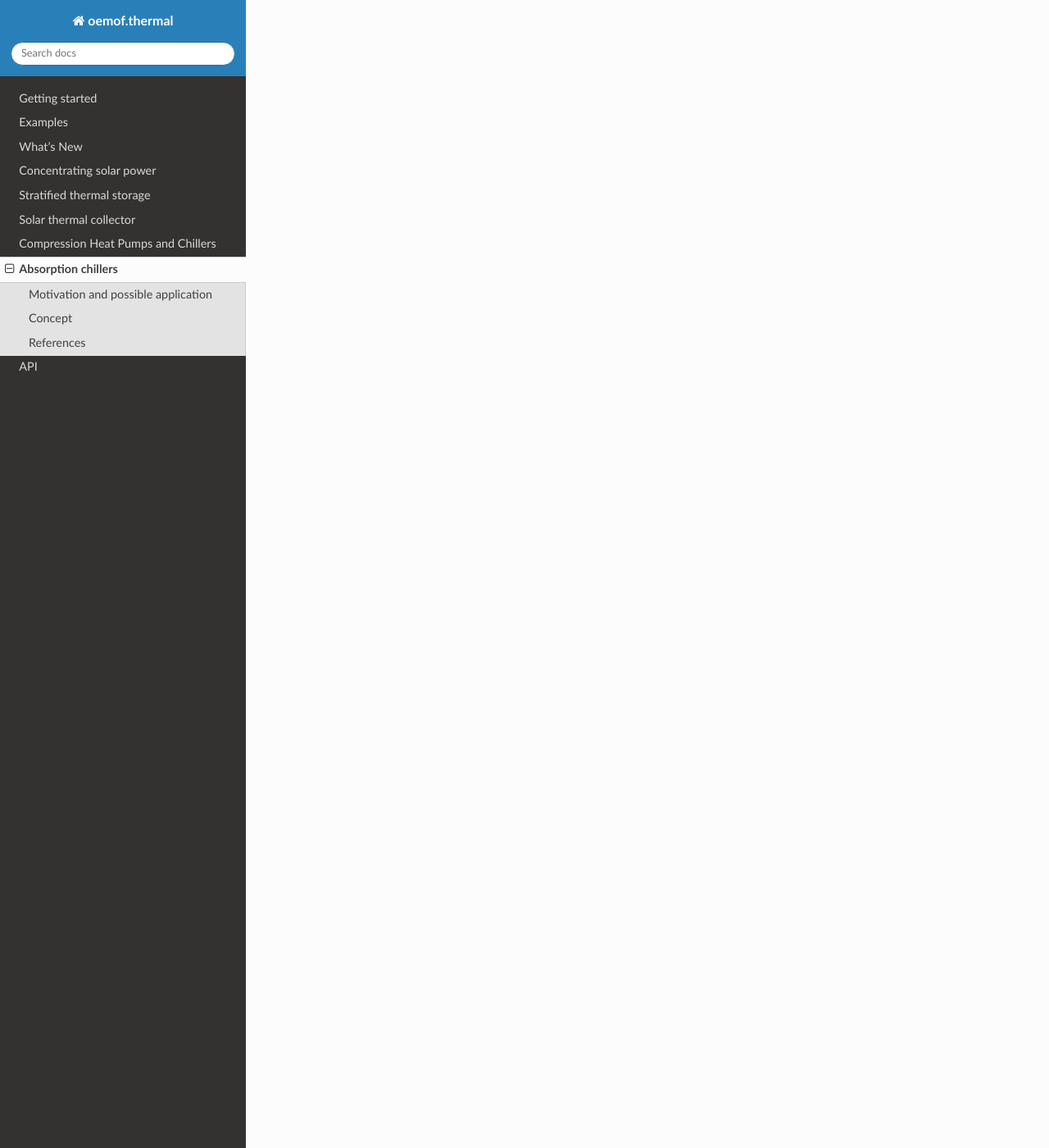
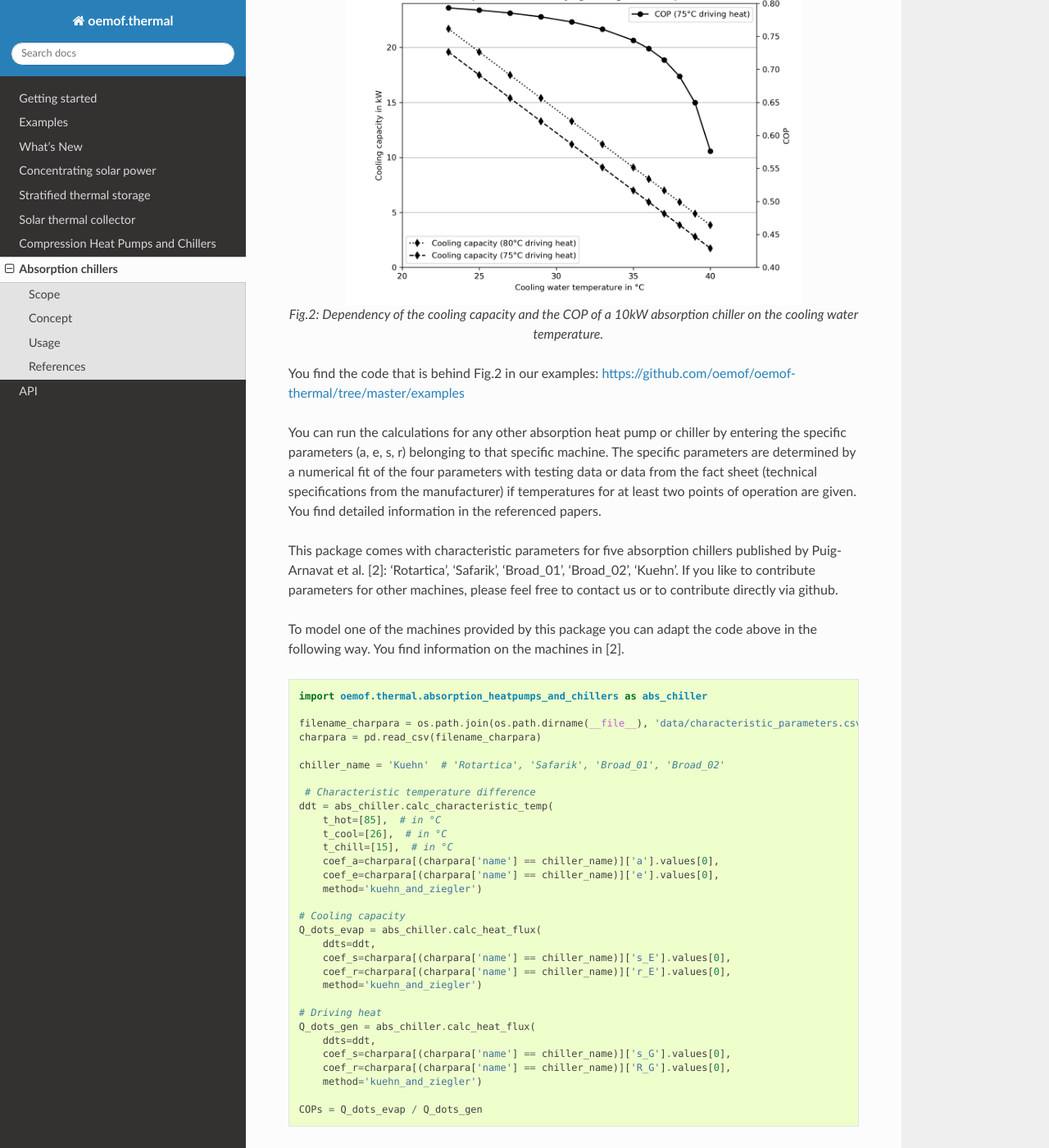
Before and after one commit to oemof/oemof-thermal, a Sphinx documentation site: the page built from docs/absorption_chillers.rst, in a window 1280 px wide and 1400 px high, scrolled down 2853 px. Shown: the whole window at 82% size. Built offline with Sphinx 7.4.7 and the Read the Docs theme 2.0.0, drawn with Linux system fonts in a browser that asks for light colours; formulas are drawn with MathJax 3; pages that are not in the unit, such as notebooks, are missing from menus; some of the changed text lies outside the part shown.

Commit message:
Update and improve docu

```diff
--- a/docs/absorption_chillers.rst
+++ b/docs/absorption_chillers.rst
@@ -8,16 +8,11 @@
 Calculations for absorption chillers based on the characteristic equation method.
 
 
-Motivation and possible application
-___________________________________
+Scope
+_____
 
 This module was developed to provide cooling capacity and COP calculations
 based on temperatures for energy system optimizations with oemof.solph.
-
-A time series of pre-calculated COPs and cooling capacity values can be used
-as input for a transformer(an oemof.solph component) in an
-energy system optimization.
-Discover more possibilities to use this module with our examples.
 
 
 Concept
@@ -25,6 +20,15 @@
 
 A characteristic equation model to describe the performance of
 absorption chillers.
+
+
+.. figure:: _pics/abs_chiller_col_02.png
+    :width: 40 %
+    :alt: abs_chiller_col_02.png
+    :align: center
+    :figclass: align-center
+
+    Fig.1: Absorption cooling (or heating) process.
 
 The cooling capacity (:math:`\dot{Q}_{E}`) is determined by a function of
 the characteristic
@@ -36,6 +40,11 @@
 
 .. math::
   \Delta\Delta T = t_{G} - a \cdot t_{AC} + e \cdot t_{E}
+
+with the assumption
+
+.. math::
+  t_{A}  = t_{C} = t_{AC}
 
 where :math:`t` is the external mean fluid temperature of the heat exchangers
 (G: Generator, AC: Absorber and Condenser, E: Evaporator)
@@ -53,10 +62,146 @@
 with the characteristic parameters :math:`s_{E}`, :math:`r_{E}`,
 :math:`s_{G}`, and :math:`r_{G}`.
 
-The COP is then calculated from :math:`\dot{Q}_{E}` and :math:`\dot{Q}_{G}`:
+The COP can then be calculated from :math:`\dot{Q}_{E}` and :math:`\dot{Q}_{G}`:
 
 .. math::
   COP = \frac{\dot{Q}_{E}}{\dot{Q}_{G}}
+
+
+These arguments are used in the formulas of the function:
+
+    ========================= =================================================== ===========
+    symbol                    argument                                            explanation
+    ========================= =================================================== ===========
+    :math:`\Delta\Delta T`    :py:obj:`ddt`                                       Characteristic temperature difference
+
+    :math:`t_G`               :py:obj:`t_hot`                                     External mean fluid temperature of generator
+
+    :math:`t_{AC}`            :py:obj:`t_cool`                                    External mean fluid temperature of absorber and condenser
+
+    :math:`t_E`               :py:obj:`t_chill`                                   External mean fluid temperature of evaporator
+
+    :math:`a`                 :py:obj:`coef_a`                                    Characteristic parameter
+
+    :math:`e`                 :py:obj:`coef_e`                                    Characteristic parameter
+
+    :math:`s`                 :py:obj:`coef_s`                                    Characteristic parameter
+
+    :math:`r`                 :py:obj:`coef_r`                                    Characteristic parameter
+
+    :math:`\dot{Q}`           :py:obj:`Q_dots`                                    Heat flux
+
+    :math:`\dot{Q}_{E}`       :py:obj:`Q_dots_evap`                               Cooling capacity (heat flux at evaporator)
+
+    :math:`\dot{Q}_{G}`       :py:obj:`Q_dots_gen`                                Driving heat (heat flux at generator)
+
+    :math:`COP`               :py:obj:`COP`                                       Coefficient of performance
+    ========================= =================================================== ===========
+
+Usage
+_____
+
+The following example shows how to calculate the COP of a small absorption chiller.
+The characteristic coefficients used in this examples belong to a 10 kW absorption chiller developed and
+tested at the Technische Universität Berlin [1].
+
+.. code-block:: python
+
+    import oemof.thermal.absorption_heatpumps_and_chillers as abs_chiller
+
+    # Characteristic temperature difference
+    ddt = abs_chiller.calc_characteristic_temp(
+        t_hot=[85],  # in °C
+        t_cool=[26],  # in °C
+        t_chill=[15],  # in °C
+        coef_a=10,
+        coef_e=2.5,
+        method='kuehn_and_ziegler')
+
+    # Cooling capacity
+    Q_dots_evap = abs_chiller.calc_heat_flux(
+        ddts=ddt,
+        coef_s=0.42,
+        coef_r=0.9,
+        method='kuehn_and_ziegler')
+
+    # Driving heat
+    Q_dots_gen = abs_chiller.calc_heat_flux(
+        ddts=ddt,
+        coef_s=0.51,
+        coef_r=2,
+        method='kuehn_and_ziegler')
+
+    COPs = Q_dots_evap / Q_dots_gen
+
+Fig.2 illustrates how the cooling capacity and the COP of an absorption
+chiller (here the 10kW absorption chiller mentioned above) depend on the
+colling water temperature, i.e. the mean external fluid temperature at
+absorber and condenser.
+
+.. figure:: _pics/cooling_capacity_over_cooling_water_temperature_Kuehn.png
+    :width: 80 %
+    :alt: cooling_capacity_over_cooling_water_temperature_Kuehn.png
+    :align: center
+    :figclass: align-center
+
+    Fig.2: Dependency of the cooling capacity and the COP of a 10kW absorption
+    chiller on the cooling water temperature.
+
+You find the code that is behind Fig.2 in our examples:
+https://github.com/oemof/oemof-thermal/tree/master/examples
+
+You can run the calculations for any other absorption heat pump or chiller by
+entering the specific parameters (a, e, s, r) belonging to that specific machine.
+The specific parameters are determined by a numerical fit of the
+four parameters with testing data or data from the fact sheet (technical
+specifications from the manufacturer) if temperatures for at least two
+points of operation are given.
+You find detailed information in the referenced papers.
+
+This package comes with characteristic parameters for five absorption chillers
+published by Puig-Arnavat et al. [2]:
+'Rotartica', 'Safarik', 'Broad_01', 'Broad_02', 'Kuehn'.
+If you like to contribute parameters for other machines,
+please feel free to contact us or to contribute directly via github.
+
+To model one of the machines provided by this package you can adapt the code
+above in the following way. You find information on the machines in [2].
+
+.. code-block:: python
+
+    import oemof.thermal.absorption_heatpumps_and_chillers as abs_chiller
+
+    filename_charpara = os.path.join(os.path.dirname(__file__), 'data/characteristic_parameters.csv')
+    charpara = pd.read_csv(filename_charpara)
+
+    chiller_name = 'Kuehn'  # 'Rotartica', 'Safarik', 'Broad_01', 'Broad_02'
+
+     # Characteristic temperature difference
+    ddt = abs_chiller.calc_characteristic_temp(
+        t_hot=[85],  # in °C
+        t_cool=[26],  # in °C
+        t_chill=[15],  # in °C
+        coef_a=charpara[(charpara['name'] == chiller_name)]['a'].values[0],
+        coef_e=charpara[(charpara['name'] == chiller_name)]['e'].values[0],
+        method='kuehn_and_ziegler')
+
+    # Cooling capacity
+    Q_dots_evap = abs_chiller.calc_heat_flux(
+        ddts=ddt,
+        coef_s=charpara[(charpara['name'] == chiller_name)]['s_E'].values[0],
+        coef_r=charpara[(charpara['name'] == chiller_name)]['r_E'].values[0],
+        method='kuehn_and_ziegler')
+
+    # Driving heat
+    Q_dots_gen = abs_chiller.calc_heat_flux(
+        ddts=ddt,
+        coef_s=charpara[(charpara['name'] == chiller_name)]['s_G'].values[0],
+        coef_r=charpara[(charpara['name'] == chiller_name)]['R_G'].values[0],
+        method='kuehn_and_ziegler')
+
+    COPs = Q_dots_evap / Q_dots_gen
+
 
 References
 __________
```
Also changed, not shown: docs/_pics/abs_chiller_col_02.png (added), docs/_pics/cooling_capacity_over_cooling_water_temperature_Kuehn.png (added).
